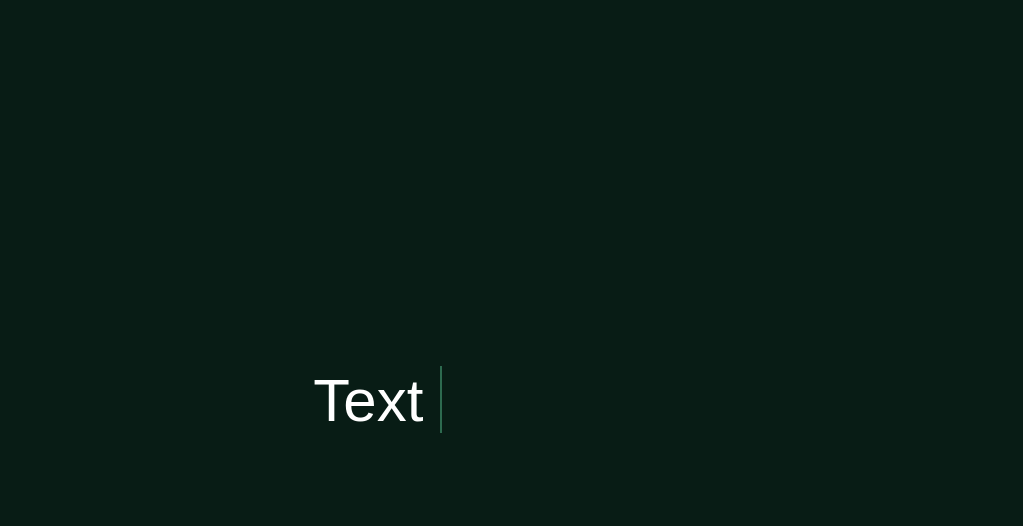
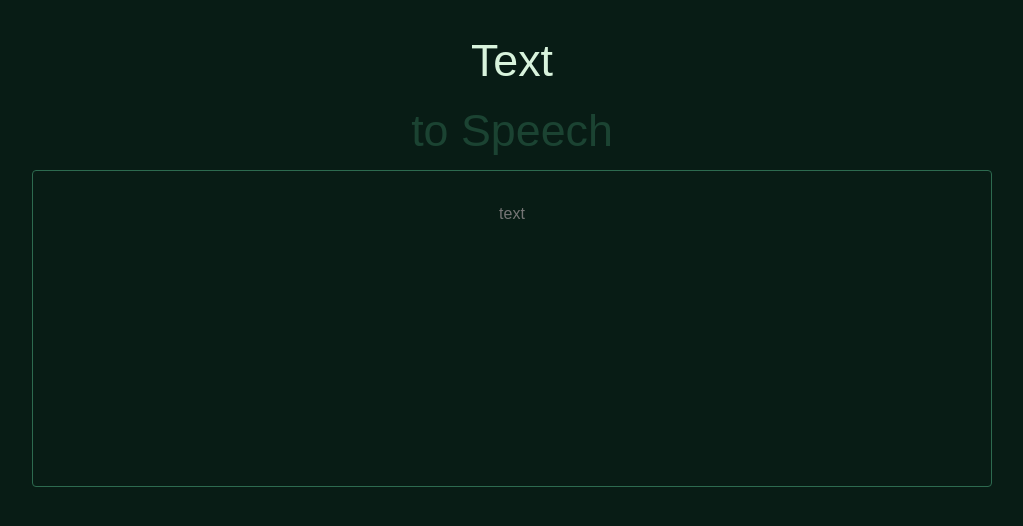
Before and after one commit to KeuryLendof/textToSpeech, a plain HTML site: page index.html in a window 1280 px wide. Shown: the whole page, without its empty margins (128-1151 px from the left). Drawn offline with nearby package versions, Linux system fonts and the light colour scheme.

Commit message:
modificaciones

```diff
--- a/index.html
+++ b/index.html
@@ -4,15 +4,38 @@
     <meta charset="UTF-8">
     <meta http-equiv="X-UA-Compatible" content="IE=edge">
     <meta name="viewport" content="width=device-width, initial-scale=1.0">
+    <link
+    href="https://cdnjs.cloudflare.com/ajax/libs/font-awesome/5.15.1/css/all.min.css"
+    rel="stylesheet"
+    />
+    <link
+    href="https://fonts.googleapis.com/css?family=Roboto:300,400,500,700&display=swap"
+    rel="stylesheet"
+    />
+    <link
+    href="https://cdnjs.cloudflare.com/ajax/libs/mdb-ui-kit/3.10.2/mdb.min.css"
+    rel="stylesheet"
+    >
     <link rel="stylesheet" href="style.css">
     <title>Text to Speech</title>
 </head>
 <body>
     <div class="contenedor">
-        <div class="txt">Text</div>
-        <ul class="txts">
-            <li><span>to Speech</span></li>
-        </ul>
+
+        <section class="titulo">
+            <h3 class="t1">Text</h3>
+            <h3 class="t2">to Speech</h3>
+        </section>
+
+       <div class="input">
+           <textarea id="texto" cols="30" rows="10" placeholder="text"></textarea>
+       </div>
+
+        <section class="voz">
+
+        </section>
     </div>
+
+    <script src="app.js"></script>
 </body>
 </html>
--- a/style.css
+++ b/style.css
@@ -6,53 +6,41 @@
 }
 
 body{
-    display: flex;
-    align-items: center;
-    justify-content: center;
-    min-height: 100vh;
     background: #081c15;
 }
 
 .contenedor{
-    display: inline-flex;
+    text-align: center;
+    justify-content: center;
+    margin-top: 30px;
 }
 
-.contenedor .txt{
-    color: #fff;
-    font-size: 60px;
-    font-weight: 400;
+.titulo{
+    text-align: center;
+    justify-content: center;
 }
 
-.contenedor .txts{
-    margin-left: 17px;
+.titulo h3{
+    padding: 4px;
+    font-size: 2.8rem;
+    color: #d8f3dc;
+}
+.titulo .t2{
+    color: #1b4332;
 }
 
-.txts li{
-    color: #2d6a4f;
-    list-style: none;
-    font-size: 60px;
-    font-weight: 500;
+.input textarea{
+    text-align: center;
+  padding: 30px;
+  width: 75%;
+  font-size: 1rem;
+  background-color: #081c15;
+  border-radius: 4px;
+  border-color: #2d6a4f;
+  color: #d8f3dc;
+  resize: none;
 }
 
-.txts li span{
-    position: relative;
+textarea:focus {
+  outline: 0;
 }
-
-
-.txts li span::after{
-    content: '';
-    position: absolute;
-    height: 100%;
-    width: 100%;
-    left: 0;
-    background: #081c15;
-    border-left: 2px solid #2d6a4f;
-    animation: typing 5s steps(15) infinite;
-}
-
-@keyframes typing {
-    100%{
-        left: 100%;
-        /* margin: 0 -35px 0 35px; */
-    }
-}
```
Also changed, not shown: app.js (added).
